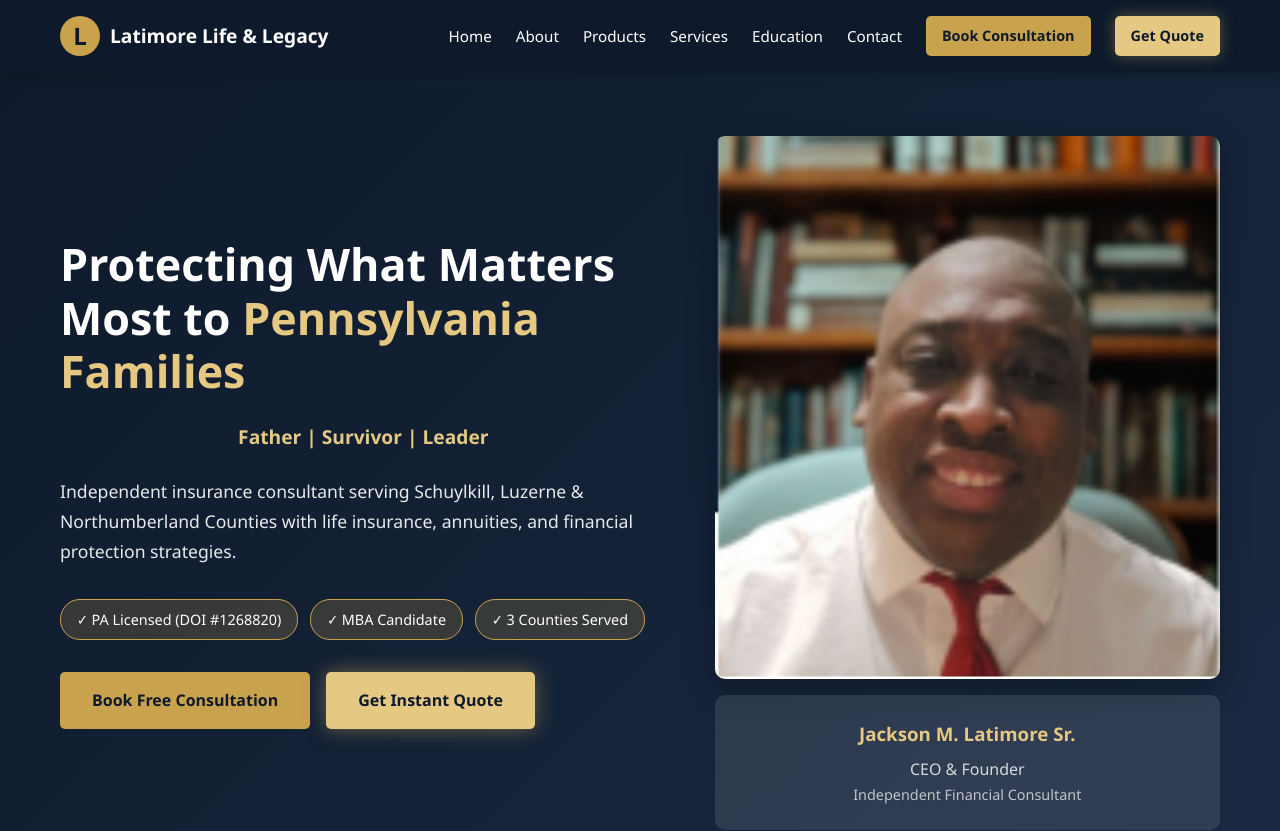
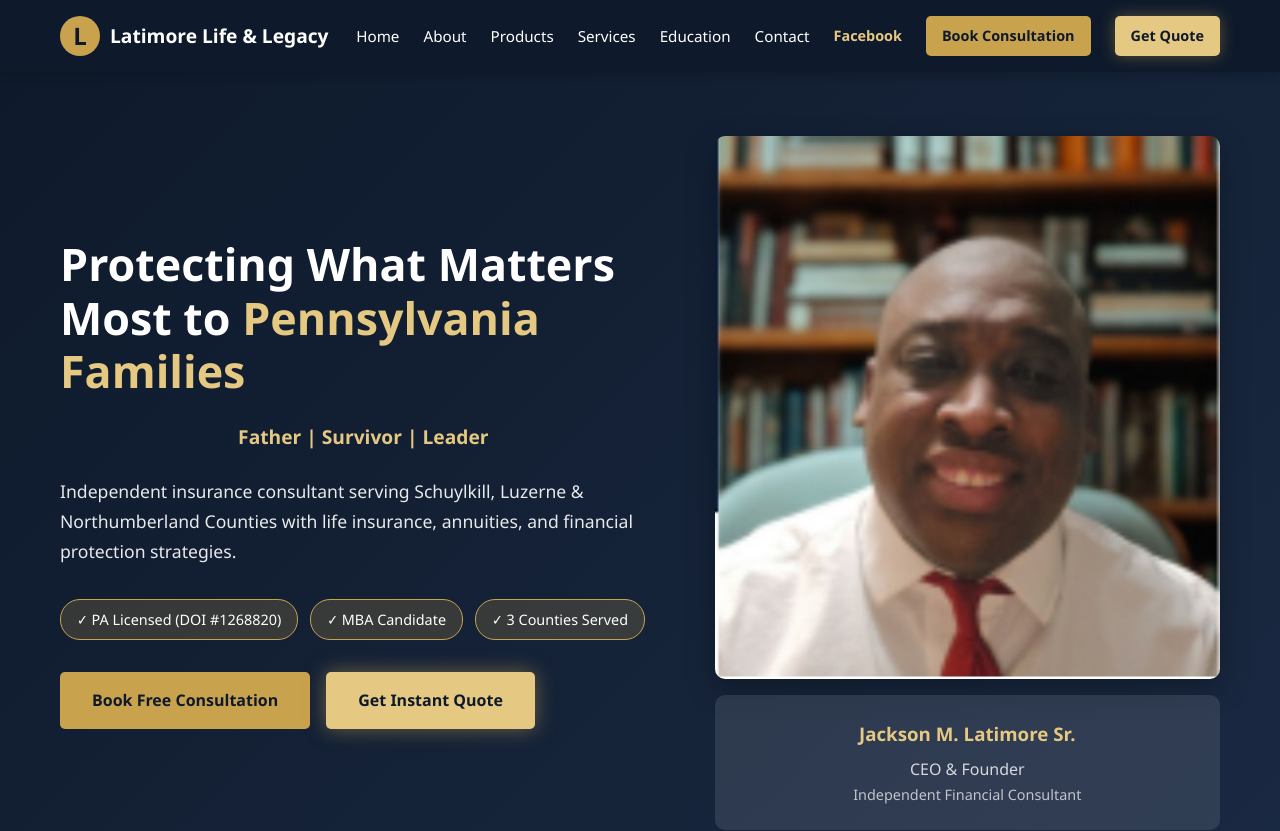
Before and after one commit to latimorelifelegacy25/latimore-hub, a Next.js app: page / in a window 1280 px wide. Shown: the top 831 px of the page. Built offline with nearby package versions, Linux system fonts and the light colour scheme.

Commit message:
Add Facebook link to nav

```diff
--- a/app/page.tsx
+++ b/app/page.tsx
@@ -15,6 +15,7 @@ const BRAND = {
   ethosUrl: 'https://agents.ethoslife.com/invite/29ad1',
   instagram: 'https://www.instagram.com/jacksonlatimore.global',
   linkedin: 'https://www.linkedin.com/in/startwithjacksongfi',
+  facebook: 'https://www.facebook.com/LatimoreLegacyLL',
 }
 
 const services = [
@@ -45,6 +46,7 @@ function Nav() {
           {[['/', 'Home'], ['/about', 'About'], ['/products', 'Products'], ['/services', 'Services'], ['/education', 'Education'], ['/contact', 'Contact']].map(([href, label]) => (
             <Link key={href} href={href} style={{ color: '#fff', textDecoration: 'none', fontSize: '0.95rem' }}>{label}</Link>
           ))}
+          <a href={BRAND.facebook} target="_blank" rel="noopener noreferrer" style={{ color: '#E5C882', textDecoration: 'none', fontSize: '0.9rem', fontWeight: 600 }}>Facebook</a>
           <a href={BRAND.bookingUrl} target="_blank" rel="noopener noreferrer"
             style={{ background: '#C9A24D', color: '#0E1A2B', padding: '0.5rem 1rem', borderRadius: 5, fontWeight: 600, textDecoration: 'none', fontSize: '0.9rem' }}>
             Book Consultation
```
